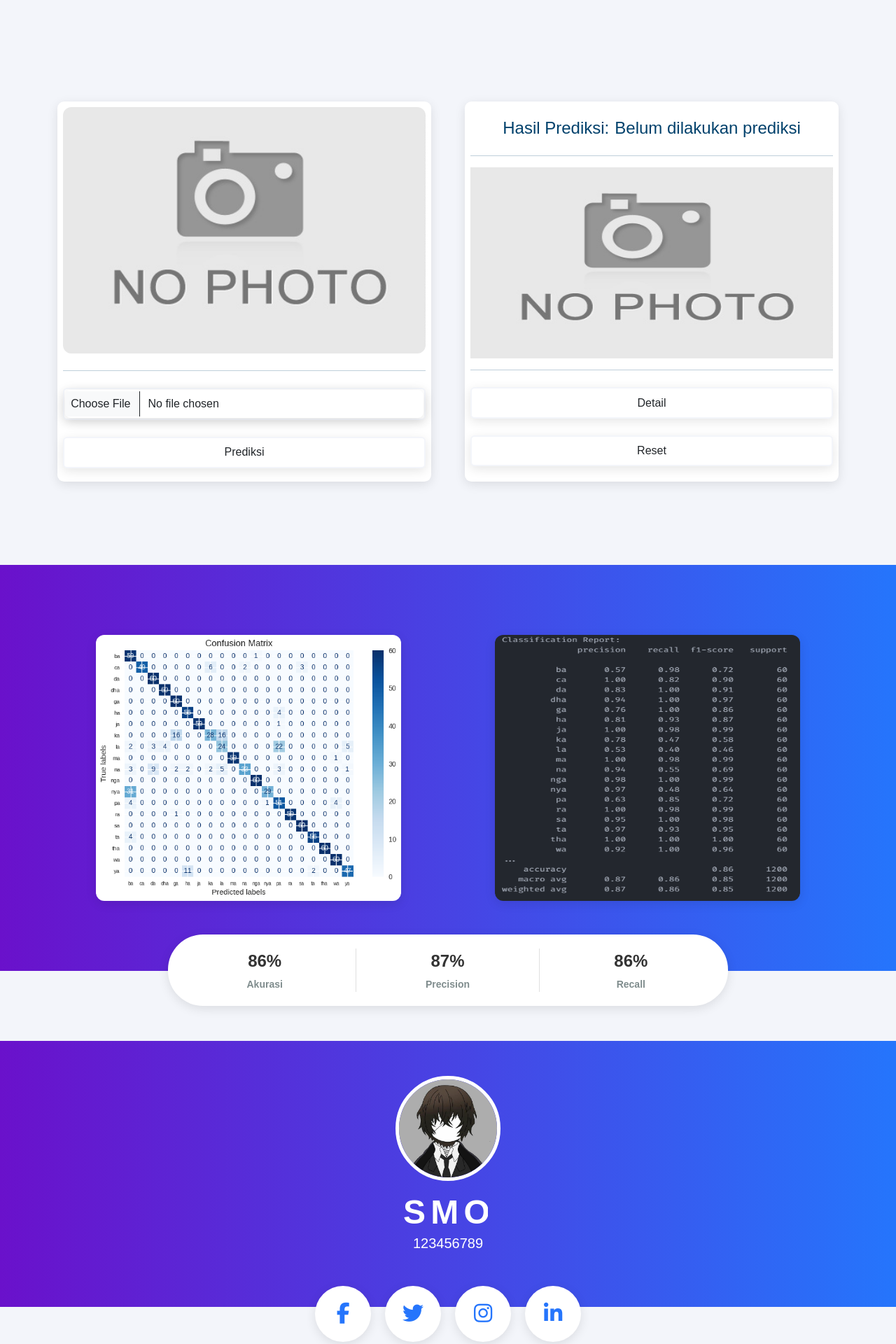
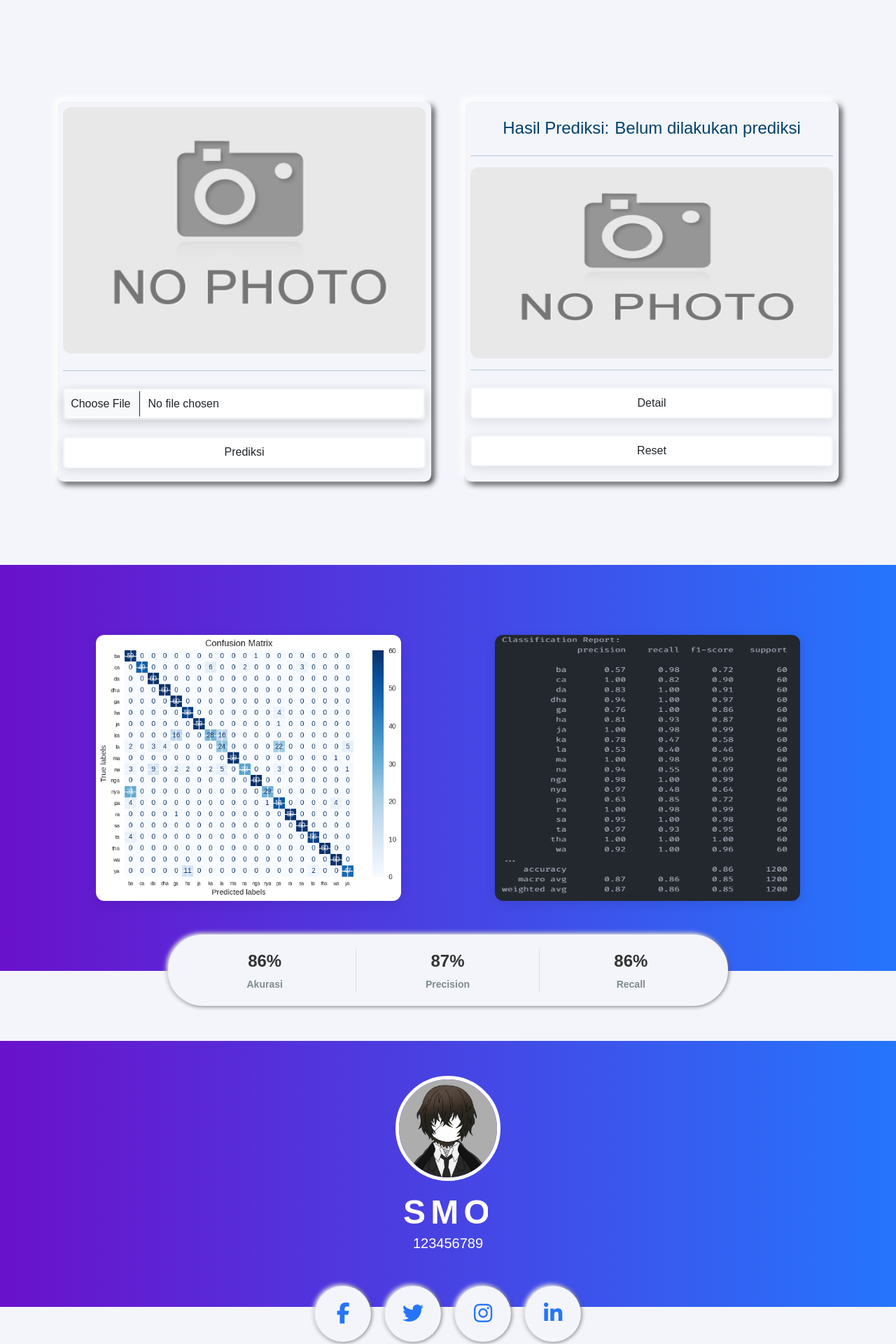
Before and after one commit to ahmadseloabadi/svm-hog, a Flask app: page / in a window 1280 px wide. Shown: the part 2280-4200 px from the top of the page at 70% size. Run offline with Flask 3, Linux system fonts and the light colour scheme; parts of the project's set-up code (start-up, migrations or seed data) failed here and were passed over; some libraries are stand-ins or nearby versions.

Commit message:
update shadow

```diff
--- a/static/css/style.css
+++ b/static/css/style.css
@@ -158,8 +158,9 @@ section {
   border-radius: 1em;
   box-sizing: border-box;
   opacity: 100%;
-  background-color: white;
-  box-shadow: 0 4px 15px rgba(0, 0, 0, 0.1);
+  background-color: f3f5fa;
+  box-shadow: -4px -4px 8px 2px rgb(255, 255, 255),
+    4px 4px 8px 0px rgba(0, 0, 0, 0.801);
 }
 
 .predict-result img,
@@ -261,15 +262,16 @@ section {
   max-width: 800px;
 }
 .stats-card {
-  background-color: white;
   border-radius: 50px;
   padding: 20px;
-  box-shadow: 0 4px 15px rgba(0, 0, 0, 0.1);
+  background-color: #f3f5fa;
+  box-shadow: -2px -2px 6px 0 rgb(255, 255, 255),
+    0 0 6px 0px rgba(0, 0, 0, 0.801);
   transition: transform 0.3s ease, box-shadow 0.3s ease;
 }
 .stats-card:hover {
   transform: translateY(-5px) scale(1.02);
-  box-shadow: 0 6px 20px rgba(0, 0, 0, 0.15);
+  box-shadow: 0 6px 20px rgba(14, 13, 13, 0.438);
 }
 .stat-item {
   text-align: center;
@@ -332,18 +334,20 @@ section {
 .circle {
   width: 80px;
   height: 80px;
-  background-color: #fff;
   border-radius: 50%;
   display: flex;
   justify-content: center;
   align-items: center;
-  box-shadow: 0 4px 15px rgba(0, 0, 0, 0.1);
+  background-color: #f3f5fa;
+  box-shadow: -2px -2px 6px 0 rgb(255, 255, 255),
+    0 0 6px 0px rgba(0, 0, 0, 0.801);
   transition: transform 0.3s ease, box-shadow 0.3s ease;
 }
 
 .circle:hover {
   transform: scale(1.2);
-  box-shadow: 0 6px 20px rgba(0, 0, 0, 0.15);
+
+  box-shadow: 0 6px 20px rgba(14, 13, 13, 0.438);
 }
 
 .social-icon {
--- a/templates/index.html
+++ b/templates/index.html
@@ -219,7 +219,7 @@
             </div>
             <!-- output gif img -->
             <hr />
-            <div class="row" style="height: 17.1rem">
+
             <img
               class="img-fluid"
               src="{{url_for('static', filename='img/assets/no-image.png')}}"
@@ -228,7 +228,7 @@
               srcset=""
               id="gifSection"
             />
-            </div>
+
             <hr />
             <!-- end output gif img -->
             <div class="btn-predict mt-4">
```
Lines whose indentation alone changed are shown as unchanged.
